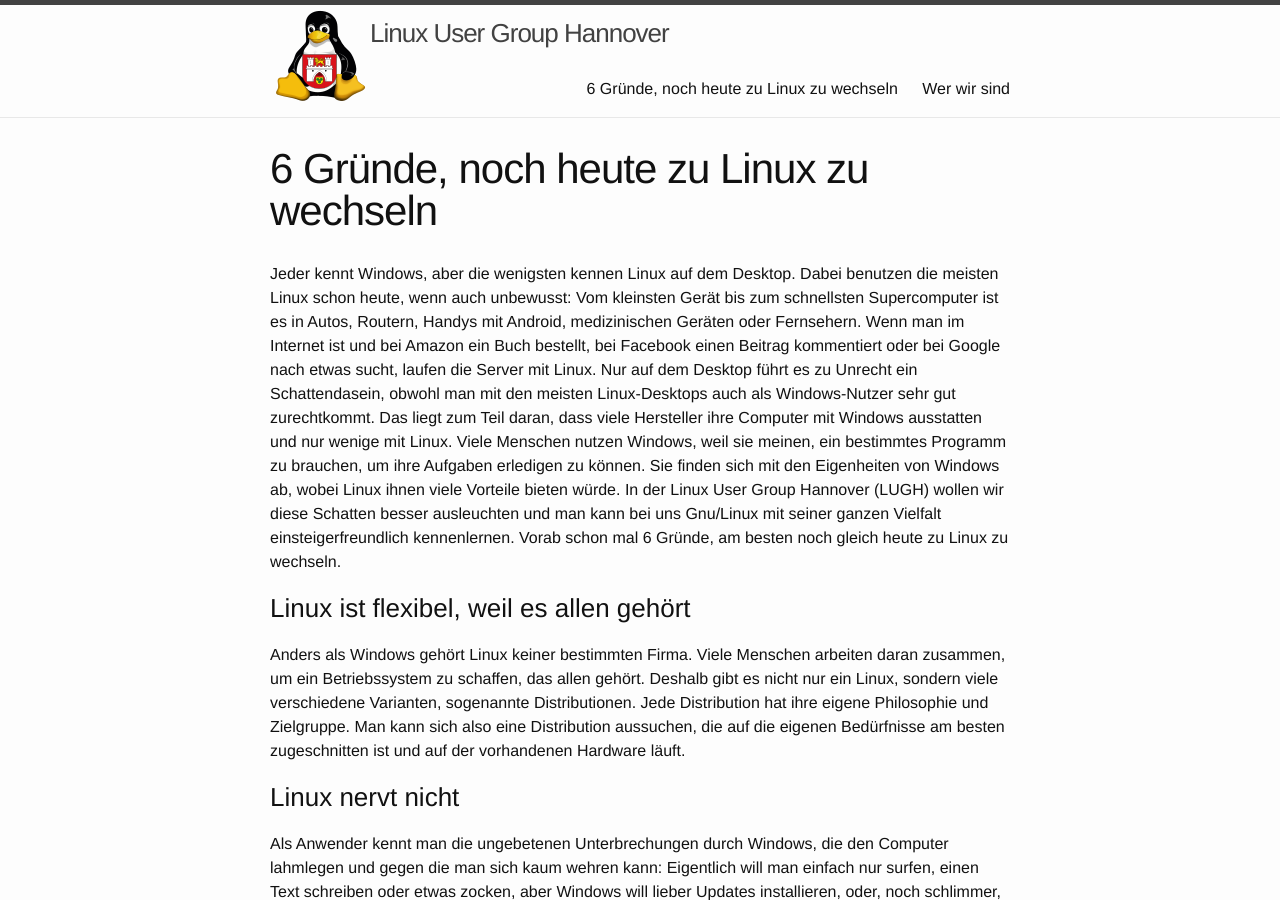
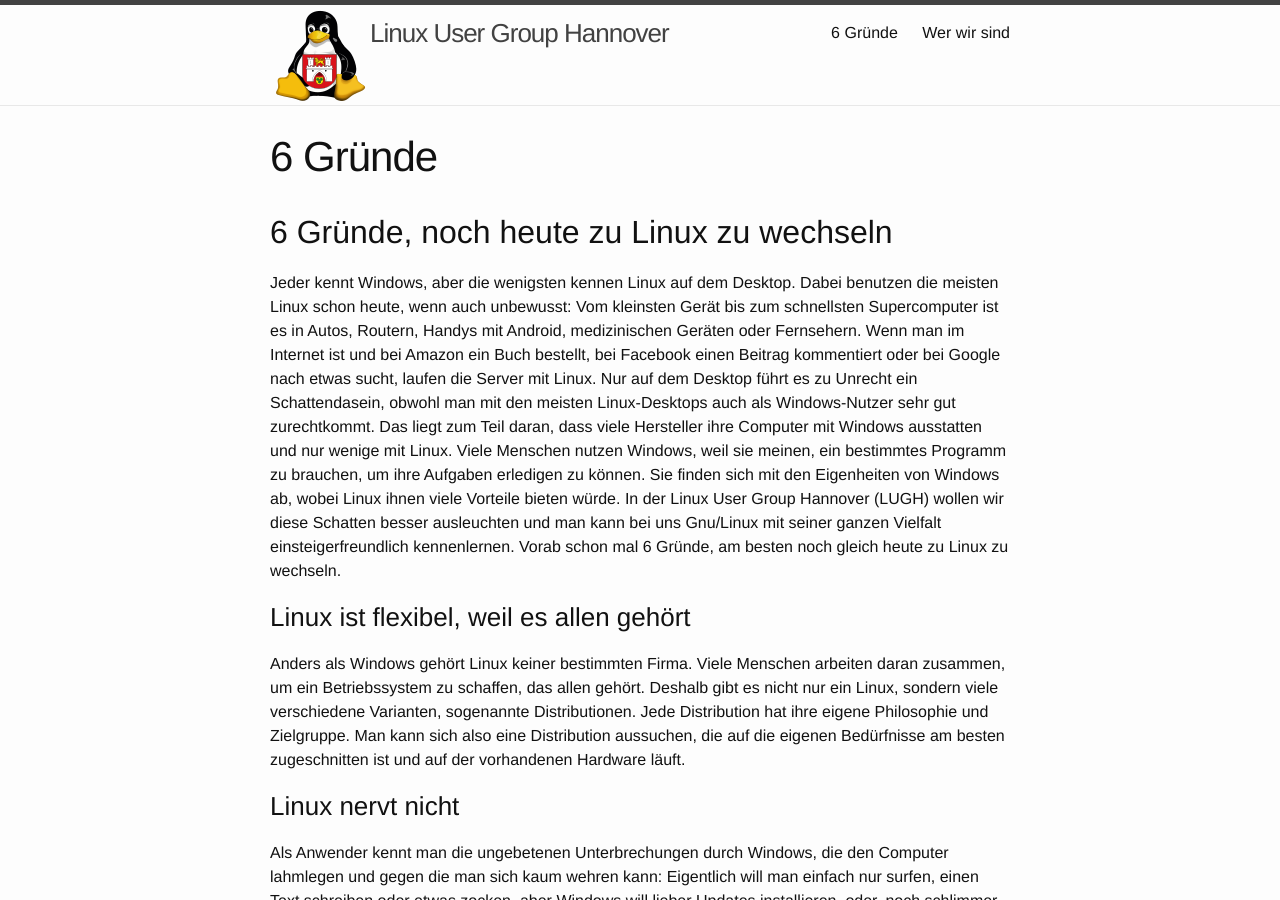
Before and after one commit to lughannover/lughannover.github.io, a Jekyll site: the page built from _pages/gruende.md, in a window 1280 px wide and 900 px high. Built offline with Jekyll 4.4.1, drawn with Linux system fonts in a browser that asks for light colours.

Commit message:
Update gruende.md

```diff
--- a/_pages/gruende.md
+++ b/_pages/gruende.md
@@ -1,7 +1,10 @@
 ---
-title: 6 Gründe, noch heute zu Linux zu wechseln
+title: 6 Gründe
 layout: page
+permalink: /gruende/
 ---
+
+## 6 Gründe, noch heute zu Linux zu wechseln
 
 Jeder kennt Windows, aber die wenigsten kennen Linux auf dem Desktop. Dabei benutzen
 die meisten Linux schon heute, wenn auch unbewusst: Vom kleinsten Gerät bis zum
```
